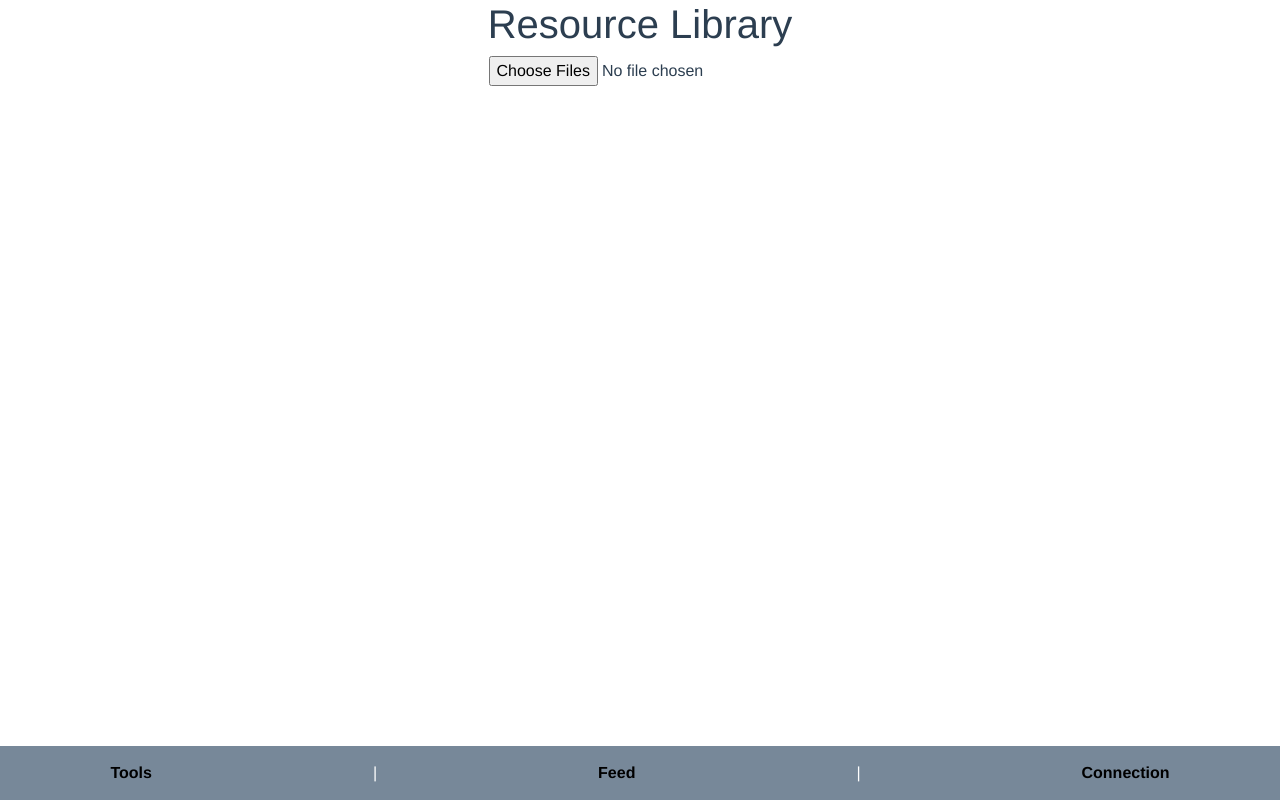
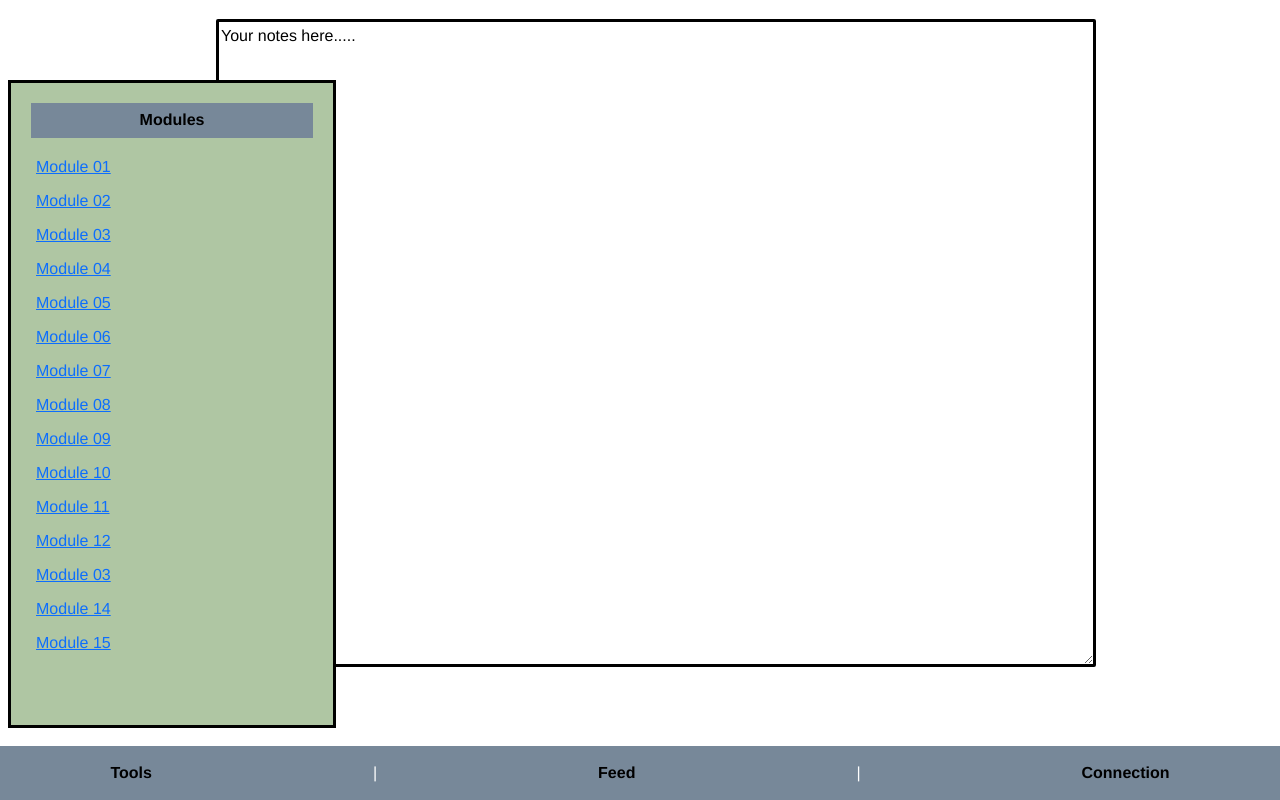
Before and after one commit to bhathiknk/socialmedia-webapp, a Vue app: page /ShortNote in a window 1280 px wide. Built offline with nearby package versions, Linux system fonts and the light colour scheme.

Commit message:
The notepad section with the modules tab.

```diff
--- a/package.json
+++ b/package.json
@@ -14,6 +14,7 @@
     "core-js": "^3.8.3",
     "font-awesome": "^4.7.0",
     "fullcalendar": "^6.1.9",
+    "sass-loader": "^13.3.2",
     "v-calendar": "^3.1.0",
     "vue": "^3.3.4",
     "vue-fullcalendar": "^1.0.9",
@@ -27,9 +28,12 @@
     "@vue/cli-plugin-babel": "~5.0.0",
     "@vue/cli-plugin-eslint": "~5.0.0",
     "@vue/cli-plugin-router": "~5.0.0",
-    "@vue/cli-service": "~5.0.0",
+    "@vue/cli-service": "^5.0.8",
+    "daisyui": "^3.9.4",
     "eslint": "^7.32.0",
     "eslint-plugin-vue": "^8.0.3",
+    "sass": "^1.69.5",
+    "tailwindcss": "^3.3.5",
     "vite": "^4.5.0"
   },
   "eslintConfig": {
--- a/src/components/ShortNote.vue
+++ b/src/components/ShortNote.vue
@@ -1,88 +1,88 @@
 <template>
-    <div class="resourceLibrary">
-      <h1>Resource Library</h1>
+  <html data-theme='cupcake'>
 
-      <!-- Input to add files -->
-      <input type="file" @change="addFile" accept=".pdf, .jpg, .jpeg, .png, .gif, .zip, .mp4, .avi" multiple />
+  <!--    middle textarea-->
+  <textarea class="textarea textarea-accent" placeholder="Bio">Your notes here.....</textarea>
 
-      <!-- List of files -->
-      <ul>
-        <li v-for="(file, index) in files" :key="index">
-          {{ file.name }}
-          <button @click="displayFile(file)">View</button>
-        </li>
+  <ul class="menu bg-base-200 w-56 rounded-box" data-theme="dark">
+    <div class="menu-title-div">
+      <li class="menu-title">Modules</li>
+    </div>
+    <li><a class="modules">Module 01</a></li>
+    <li><a class="modules">Module 02</a></li>
+    <li><a class="modules">Module 03</a></li>
+    <li><a class="modules">Module 04</a></li>
+    <li><a class="modules">Module 05</a></li>
+    <li><a class="modules">Module 06</a></li>
+    <li><a class="modules">Module 07</a></li>
+    <li><a class="modules">Module 08</a></li>
+    <li><a class="modules">Module 09</a></li>
+    <li><a class="modules">Module 10</a></li>
+    <li><a class="modules">Module 11</a></li>
+    <li><a class="modules">Module 12</a></li>
+    <li><a class="modules">Module 03</a></li>
+    <li><a class="modules">Module 14</a></li>
+    <li><a class="modules">Module 15</a></li>
   </ul>
 
-      <!-- Display selected file content -->
-      <div v-if="selectedFile" class="selected-file">
-        <h2>Selected File: {{ selectedFile.name }}</h2>
-        <div v-if="isImage(selectedFile.type)" class="image-preview">
-          <img :src="selectedFile.content" alt="Selected File" />
-        </div>
-        <div v-else class="file-content">
-          <pre>{{ selectedFile.content }}</pre>
-        </div>
-      </div>
-    </div>
+  </html>
 </template>
 
-  <script>
-  export default {
-    data() {
-      return {
-        files: [],
-        selectedFile: null,
-      };
-    },
-    methods: {
-      addFile(event) {
-        const fileList = event.target.files;
-        for (let i = 0; i < fileList.length; i++) {
-          const file = fileList[i];
-          const reader = new FileReader();
+<script setup>
 
-          reader.onload = () => {
-            this.files.push({
-              name: file.name,
-              content: reader.result,
-              type: file.type,
-            });
-          };
 
-          // Read the file content based on its type
-          if (this.isImage(file.type)) {
-            reader.readAsDataURL(file); // For images
-          } else {
-            reader.readAsText(file); // For other file types
-          }
-        }
-      },
-      displayFile(file) {
-        this.selectedFile = file;
-      },
-      isImage(fileType) {
-        return fileType.startsWith('image/');
-      },
-    },
-  };
 </script>
 
-  <style scoped>
-  /* Add your CSS styling for the component here */
-  .selected-file {
-    padding: 20px;
+<style lang="scss" scoped>
+
+//screen resolution set
+@media (max-width: 680px) {
+
+
 }
 
-  .image-preview img {
-    max-width: 100%;
-    height: auto;
-    display: block;
-    margin-top: 10px;
-    box-shadow: 0px 2px 4px rgba(0, 0, 0, 0.1);
+.textarea-accent {
+  height: 40.5rem;
+  width: 55rem;
+  margin-top: 1.2rem;
+  margin-left: 2rem;
+  border: solid black;
+  border-radius: 2px;
+  overflow: auto;
+
+}
+li{
+  padding: 5px;
+  list-style: none;
+  font-size: 16px;
 }
 
-  .file-content pre {
-    max-width: 100%;
-    overflow-x: auto;
+.rounded-box{
+  height: 40.5rem;
+  width: 20.5rem;
+  position: fixed;
+  bottom: 56.2px;
+  left: 8px;
+  display: block;
+  gap: 5px;
+  text-align: left;
+  background-color: #afc6a3;
+  color: whitesmoke;
+  padding: 20px;
+  border: 3px solid black;
+
 }
+
+.menu-title-div{
+  display: block;
+  height: 35px;
+  width: 100%;
+  color: black;
+  background-color: #778899;
+  text-align: center;
+  margin-bottom: 12px;
+  font-weight: bold;
+  overflow: auto;
+}
+
 </style>
```
Also changed, not shown: tailwind.config.js (added, +14 -0 lines), 1 other file (tests, documents, lock files or other folders). Lines whose indentation alone changed are shown as unchanged.
